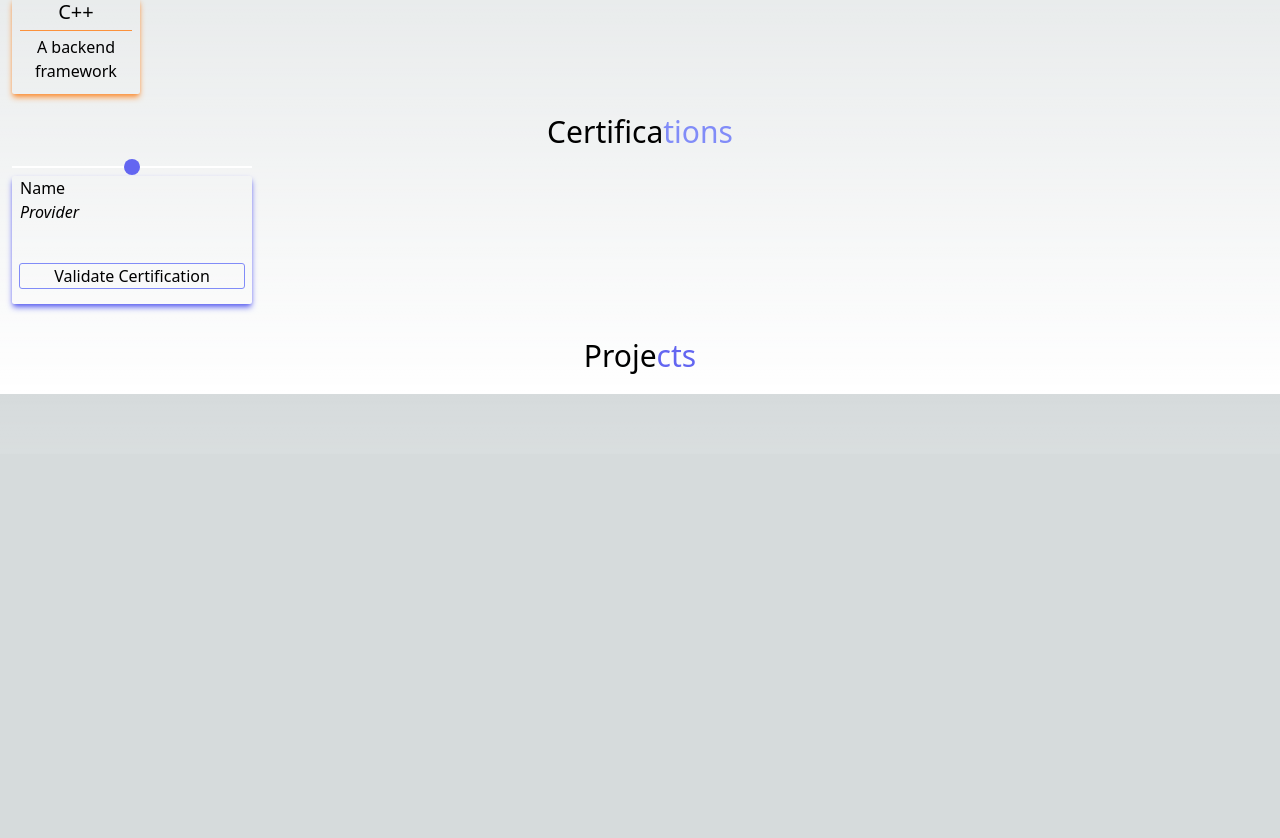
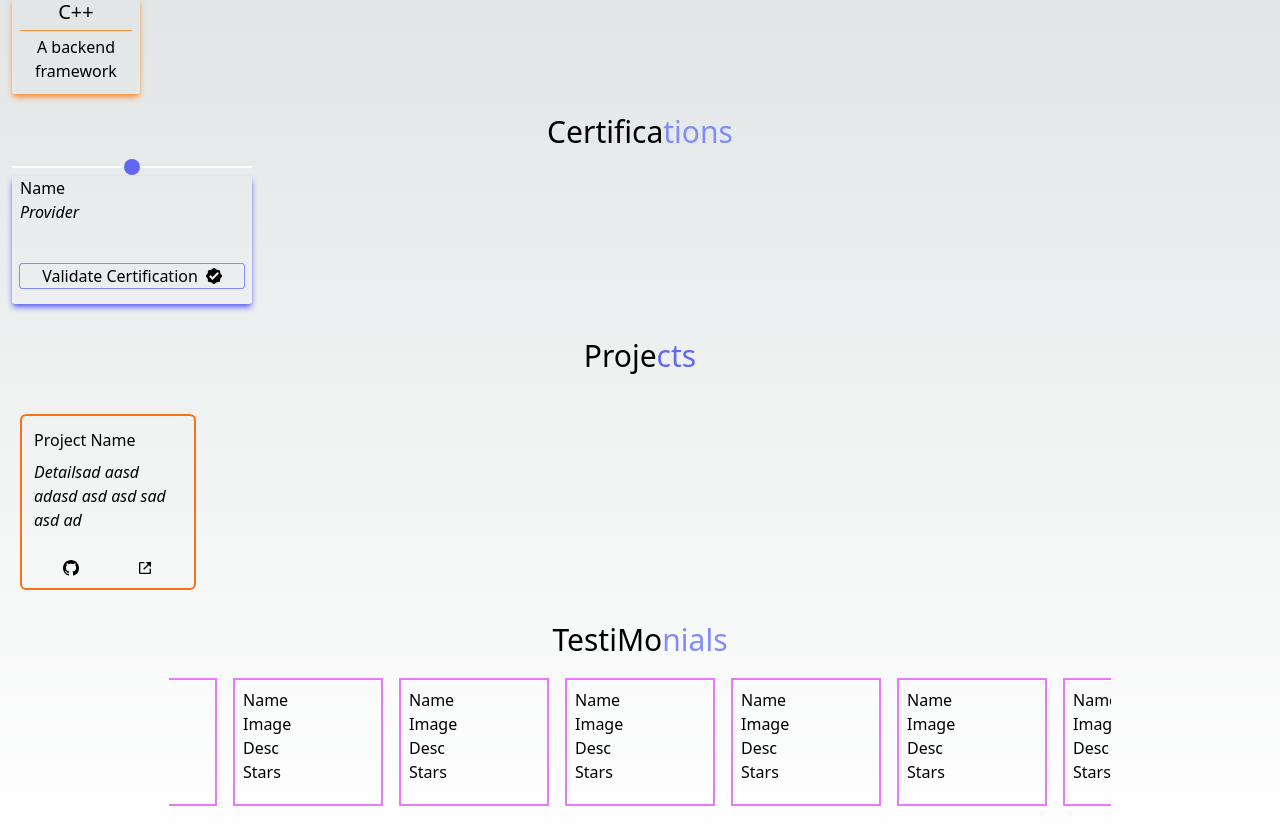
Before and after one commit to FahadSalamatRandhawa/Portfolio_nextjs_tailwind, a Next.js app: page / in a window 1280 px wide. Shown: the part 346-1184 px from the top of the page. Before the commit the page ends 800 px from the top, so only its background shows below. Built offline with nearby package versions, Linux system fonts and the light colour scheme.

Commit message:
testmonials 1.0

```diff
--- a/app/Components/Certifications.tsx
+++ b/app/Components/Certifications.tsx
@@ -1,3 +1,4 @@
+import {GoVerified} from 'react-icons/go'
 
 export default function Certifications(){
 
@@ -7,13 +8,13 @@ export default function Certifications(){
                 <div className=" flex justify-center text-3xl py-2">
                 Certifica<div className=" text-indigo-400">tions</div>
                 </div>
-                <div className=" flex flex-wrap gap-5">
+                <div className=" flex flex-wrap justify-center md:justify-start lg:justify-start gap-5">
                     <div className=" block w-60 h-40">
                         <div className=" flex justify-center items-center bg-white h-0.5 my-2"><span className=" bg-indigo-500 rounded-lg h-4 w-4"></span></div>
                         <div className=" flex flex-col px-2 h-32 min-w-24 rounded-sm shadow-md shadow-indigo-500">
                             <div>Name</div>
                             <em>Provider</em>
-                            <button className=" hover:bg-indigo-700/40 hover:duration-1000 rounded-sm mt-10 outline-1 outline-indigo-400 outline">Validate Certification</button>
+                            <button className=" flex justify-center items-center hover:bg-indigo-600/40 hover:duration-1000 rounded-sm mt-10 outline-1 outline-indigo-400 outline gap-2">Validate Certification <GoVerified/></button>
                         </div>
                     </div>
                 </div>
--- /dev/null
+++ b/app/Components/Components.css
@@ -0,0 +1,3 @@
+.testimonials::-webkit-scrollbar{
+    width: 0;
+}
--- a/app/Components/Projects.tsx
+++ b/app/Components/Projects.tsx
@@ -1,10 +1,19 @@
+import {GoMarkGithub} from 'react-icons/go'
+import {BiLinkExternal} from 'react-icons/bi'
 
 export default function Projects(){
 
     return(
         <>
-            <div className=" flex justify-center w-full h-auto">
+            <div className=" flex flex-col justify-center w-full h-auto">
                 <div className=" flex text-3xl justify-center p-5">Proje<div className=" text-indigo-500">cts</div></div>
+                <div className=" flex flex-wrap p-5 ">
+                    <div className="grid grid-cols-1 gap-2 overflow-auto hover:scale-110 p-3 transition-transform min-h-40 h-auto w-44 border-orange-500 border-2 rounded-md">
+                        <div>Project Name</div>
+                        <em className=' h-auto'>Detailsad aasd adasd asd asd sad asd ad</em>
+                        <div className=" pt-5 flex justify-around self-end"><GoMarkGithub/><BiLinkExternal/></div>
+                    </div>
+                </div>
             </div>
         </>
     )
--- a/app/Components/Skills.tsx
+++ b/app/Components/Skills.tsx
@@ -3,7 +3,7 @@ export default function Skills(){
     return (
         <>
             <div className=" flex text-3xl justify-center py-3">Technology <div className=" text-indigo-400"> Skills</div></div>
-            <div className=" flex flex-wrap p-3">
+            <div className=" flex flex-wrap p-3 gap-5 justify-center md:justify-start lg:justify-start">
                 <div className=" justify-center flex-col w-32 h-24 rounded-sm hover:animate-pulse shadow-orange-400 shadow-md">
                     <div className=" flex justify-center">
                         <div className=" text-xl">
--- /dev/null
+++ b/app/Components/Testimonials.tsx
@@ -0,0 +1,81 @@
+import './Components.css'
+
+export default function Testimonials(){
+
+    return (
+        <>
+            <div className=" flex flex-col p-3">
+                <div className="flex justify-center text-3xl">TestiMo<div className=" text-indigo-400">nials</div></div>
+                <div className=" testimonials flex flex-nowrap touch-pan-x scroll-smooth hover:scroll-auto snap-mandatory snap-x gap-4 w-3/4 overflow-x-auto self-center py-5 justify-center">
+                    <div className=' graid grid-cols-1 min-w-[150px] w-32 h-32 snap-start border-fuchsia-400 border-2 p-2'>
+                        <div>Name</div>
+                        <div>Image</div>
+                        <div>Desc</div>
+                        <div>Stars</div>
+                    </div>
+                    <div className=' graid grid-cols-1 min-w-[150px] w-32 h-32 snap-start border-fuchsia-400 border-2 p-2'>
+                        <div>Name</div>
+                        <div>Image</div>
+                        <div>Desc</div>
+                        <div>Stars</div>
+                    </div>
+                    <div className=' graid grid-cols-1 min-w-[150px] w-32 h-32 snap-start border-fuchsia-400 border-2 p-2'>
+                        <div>Name</div>
+                        <div>Image</div>
+                        <div>Desc</div>
+                        <div>Stars</div>
+                    </div>
+                    <div className=' graid grid-cols-1 min-w-[150px] w-32 h-32 snap-start border-fuchsia-400 border-2 p-2'>
+                        <div>Name</div>
+                        <div>Image</div>
+                        <div>Desc</div>
+                        <div>Stars</div>
+                    </div>
+                    <div className=' graid grid-cols-1 min-w-[150px] w-32 h-32 snap-start border-fuchsia-400 border-2 p-2'>
+                        <div>Name</div>
+                        <div>Image</div>
+                        <div>Desc</div>
+                        <div>Stars</div>
+                    </div>
+                    <div className=' graid grid-cols-1 min-w-[150px] w-32 h-32 snap-start border-fuchsia-400 border-2 p-2'>
+                        <div>Name</div>
+                        <div>Image</div>
+                        <div>Desc</div>
+                        <div>Stars</div>
+                    </div>
+                    <div className=' graid grid-cols-1 min-w-[150px] w-32 h-32 snap-start border-fuchsia-400 border-2 p-2'>
+                        <div>Name</div>
+                        <div>Image</div>
+                        <div>Desc</div>
+                        <div>Stars</div>
+                    </div>
+                    <div className=' graid grid-cols-1 min-w-[150px] w-32 h-32 snap-start border-fuchsia-400 border-2 p-2'>
+                        <div>Name</div>
+                        <div>Image</div>
+                        <div>Desc</div>
+                        <div>Stars</div>
+                    </div>
+                    <div className=' graid grid-cols-1 min-w-[150px] w-32 h-32 snap-start border-fuchsia-400 border-2 p-2'>
+                        <div>Name</div>
+                        <div>Image</div>
+                        <div>Desc</div>
+                        <div>Stars</div>
+                    </div>
+                    <div className=' graid grid-cols-1 min-w-[150px] w-32 h-32 snap-start border-fuchsia-400 border-2 p-2'>
+                        <div>Name</div>
+                        <div>Image</div>
+                        <div>Desc</div>
+                        <div>Stars</div>
+                    </div>
+                    <div className=' graid grid-cols-1 min-w-[150px] w-32 h-32 snap-start border-fuchsia-400 border-2 p-2'>
+                        <div>Name</div>
+                        <div>Image</div>
+                        <div>Desc</div>
+                        <div>Stars</div>
+                    </div>
+
+                </div>
+            </div>
+        </>
+    )
+}
--- a/app/page.tsx
+++ b/app/page.tsx
@@ -5,6 +5,7 @@ import Header from './Components/Header'
 import Skills from './Components/Skills'
 import Certifications from './Components/Certifications'
 import Projects from './Components/Projects'
+import Testimonials from './Components/Testimonials'
 
 const inter = Inter({ subsets: ['latin'] })
 
@@ -18,6 +19,7 @@ export default function Home() {
       <Skills/>
       <Certifications/>
       <Projects/>
+      <Testimonials/>
     </div>
   )
 }
--- a/package.json
+++ b/package.json
@@ -9,12 +9,18 @@
     "lint": "next lint"
   },
   "dependencies": {
+    "@fortawesome/fontawesome-svg-core": "^6.3.0",
+    "@fortawesome/free-regular-svg-icons": "^6.3.0",
+    "@fortawesome/free-solid-svg-icons": "^6.3.0",
+    "@fortawesome/react-fontawesome": "^0.2.0",
     "@types/node": "18.15.0",
     "@types/react": "18.0.28",
     "@types/react-dom": "18.0.11",
     "next": "13.2.4",
     "react": "18.2.0",
     "react-dom": "18.2.0",
+    "react-icons": "^4.8.0",
+    "react-social-icons": "^5.15.0",
     "typescript": "4.9.5"
   },
   "devDependencies": {
```
Also changed, not shown: 1 other file (tests, documents, lock files or other folders).
